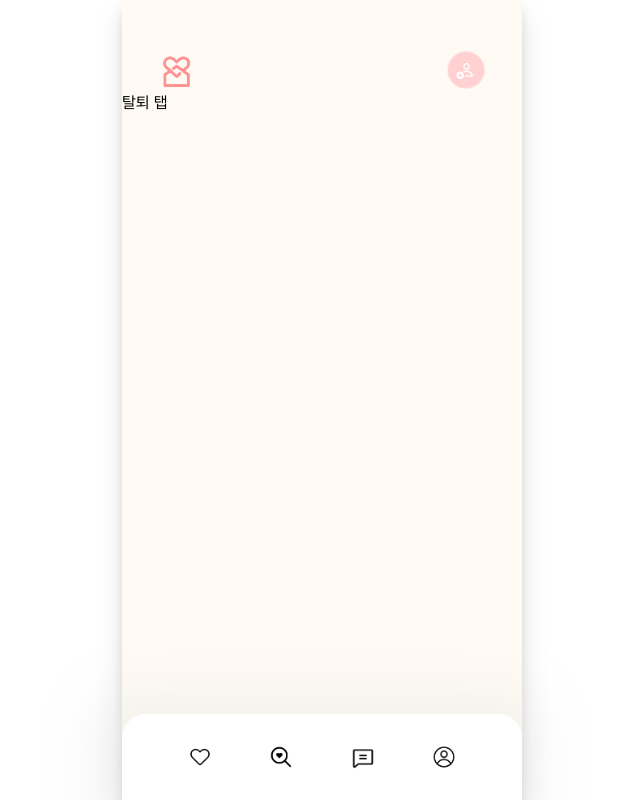
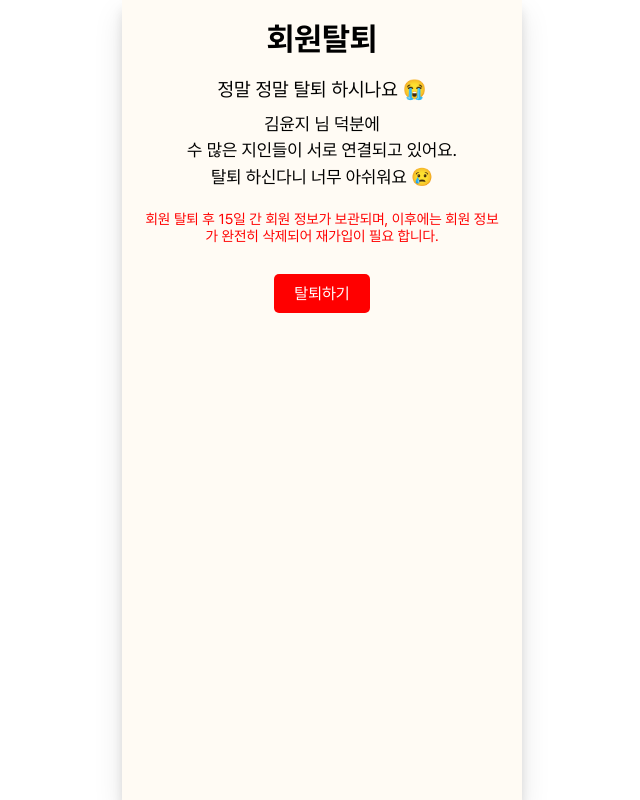
Before and after one commit to zinzin-team/zinzin, a React (Create React App) app in the folder Frontend/zin-zin/: page /leave in a window 1280 px wide. Shown: the whole page, without its empty margins (318-958 px from the left). Built offline with nearby package versions, Linux system fonts and the light colour scheme; no server answers.

Commit message:
Feat: [FE] 탈퇴 api 연결

```diff
--- a/Frontend/zin-zin/src/App.js
+++ b/Frontend/zin-zin/src/App.js
@@ -31,8 +31,8 @@ const AppContent = () => {
   const location = useLocation();
 
   // 특정 경로에서 Header와 Navbar를 숨기기
-  const hideHeaderPaths = ['/friend', '/login', '/signup', '/create-card','/update-card', '/callback'];
-  const hideNavbarPaths = ['/friend', '/login', '/signup', '/callback'];
+  const hideHeaderPaths = ['/friend', '/login', '/signup', '/create-card','/update-card', '/callback', '/leave'];
+  const hideNavbarPaths = ['/friend', '/login', '/signup', '/callback',  '/leave'];
 
   const isHeaderHidden = hideHeaderPaths.some(path => location.pathname.startsWith(path));
   const isNavbarHidden = hideNavbarPaths.some(path => location.pathname.startsWith(path));
@@ -46,13 +46,13 @@ const AppContent = () => {
         <Route path="/callback" element={<KakaoCallback />} />
         <Route path="/signup/*" element={<SignupView />} />
         <Route path="/chat" element={<ChatView />} />
-        <Route path="/leave" element={<LeaveView />} />
         {/* <Route path="/friend" element={<FriendsView />} /> */}
         <Route path="/like" element={<LikeView />} />
         <Route path="/match" element={<MatchingView />} />
         <Route path="/mypage" element={<MypageView />} />
         <Route path="/create-card" element={<CreatecardView />} />
         <Route path="/update-card" element={<UpdatecardView />} />
+        <Route path="/leave" element={<LeaveView />} />
       </Routes>
       {!isNavbarHidden && <Navbar />}
     </div>
--- a/Frontend/zin-zin/src/components/signup/Id.jsx
+++ b/Frontend/zin-zin/src/components/signup/Id.jsx
@@ -34,7 +34,7 @@ const Id = ({ userData, setUserData }) => {
         if (id.trim() && isValid) {
             try {
                 const token = sessionStorage.getItem('accessToken');
-                const response = await axios.get(`http://localhost:8080/api/member/search-id/${id}`, {
+                const response = await axios.get(`${process.env.REACT_APP_API_URL}/api/member/search-id/${id}`, {
                     headers: { accesstoken: token }
                 });
 
--- a/Frontend/zin-zin/src/components/signup/KakaoRedirect.jsx
+++ b/Frontend/zin-zin/src/components/signup/KakaoRedirect.jsx
@@ -8,7 +8,7 @@ const KakaoRedirect = () => {
 
     const handleOAuthKakao = async (code) => {
         try {
-            const response = await axios.get(`http://localhost:8080/api/oauth2/kakao/callback?code=${code}`);
+            const response = await axios.get(`${process.env.REACT_APP_API_URL}/api/oauth2/kakao/callback?code=${code}`);
             const data = response.data;
             if (data.user) {
                 console.log("로그인 성공");
@@ -16,7 +16,7 @@ const KakaoRedirect = () => {
                 sessionStorage.setItem('refreshToken', data.refreshToken);
 
                 try {
-                    const memberResponse = await axios.get('http://localhost:8080/api/member/me', {
+                    const memberResponse = await axios.get(`${process.env.REACT_APP_API_URL}/api/member/me`, {
                         headers: {
                             "Authorization": `Bearer ${data.accessToken}`,
                             "Content-Type": "application/json"
--- a/Frontend/zin-zin/src/components/signup/NameReveal.jsx
+++ b/Frontend/zin-zin/src/components/signup/NameReveal.jsx
@@ -46,7 +46,8 @@ const NameReveal = ({ userData, setUserData }) => {
             //     },
             //     body: JSON.stringify(requestData)
             // });
-            const response = await axios.post('http://localhost:8080/api/member/register', requestData, {
+
+            const response = await axios.post(`${process.env.REACT_APP_API_URL}/api/member/register`, requestData, {
                 headers: {
                     'Content-Type': 'application/json',
                 }
--- /dev/null
+++ b/Frontend/zin-zin/src/views/LeaveView.css
@@ -0,0 +1,45 @@
+.leave-container {
+    width: 100%;
+    max-width: 600px;
+    margin: 0 auto;
+    padding: 20px;
+    text-align: center;
+}
+
+.leave-title {
+    font-size: 2em;
+    font-weight: bold;
+    margin-bottom: 20px;
+}
+
+.leave-message {
+    font-size: 1.2em;
+    margin-bottom: 10px;
+}
+
+.leave-reason {
+    font-size: 1.1em;
+    margin-bottom: 20px;
+    line-height: 1.5;
+}
+
+.leave-warning {
+    font-size: 0.9em;
+    color: red;
+    margin-bottom: 30px;
+}
+
+.leave-form {
+    display: flex;
+    justify-content: center;
+}
+
+.leave-button {
+    background-color: red;
+    color: white;
+    border: none;
+    padding: 10px 20px;
+    font-size: 1em;
+    cursor: pointer;
+    border-radius: 5px;
+}
--- a/Frontend/zin-zin/src/views/LeaveView.jsx
+++ b/Frontend/zin-zin/src/views/LeaveView.jsx
@@ -1,11 +1,60 @@
-import React from "react";
+import React, { useEffect } from "react";
+import { useNavigate } from 'react-router-dom';
+import axios from "axios";
+import "./LeaveView.css";
 
 const LeaveView = () => {
+    const navigate = useNavigate();
+
+    // useEffect(() => {
+    //     const storedData = JSON.parse(sessionStorage.getItem('userData'));
+    //     if (storedData) {
+    //         setUserData(storedData);
+    //     }
+    // }, [setUserData]);
+
+    const handleDelete = async (event) => {
+        event.preventDefault();
+        const accessToken = sessionStorage.getItem("accessToken");
+
+        try {
+            const response = await axios.delete(`${process.env.REACT_APP_API_URL}/api/member/me`, {
+                headers: {
+                    Authorization: `Bearer ${accessToken}`,
+                    'Content-Type': 'application/json'
+                }
+            });
+            if (response.status === 200) {
+                alert("탈퇴가 완료되었습니다.");
+                navigate("/login");
+            } else {
+                alert("탈퇴 중 문제가 발생했습니다. 다시 시도해주세요.");
+            }
+        } catch (error) {
+            console.error("탈퇴 요청 중 에러가 발생했습니다.", error);
+            alert("탈퇴 요청 중 에러가 발생했습니다. 다시 시도해주세요.");
+        }
+    };
+
     return (
-        <div>
-            탈퇴 탭
+        <div className="leave-container">
+            <h1 className="leave-title">회원탈퇴</h1>
+            <p className="leave-message">정말 정말 탈퇴 하시나요 <span role="img" aria-label="crying">😭</span></p>
+            <p className="leave-reason">
+                김윤지 님 덕분에
+                <br />
+                수 많은 지인들이 서로 연결되고 있어요.
+                <br />
+                탈퇴 하신다니 너무 아쉬워요 <span role="img" aria-label="crying">😢</span>
+            </p>
+            <p className="leave-warning">
+                회원 탈퇴 후 15일 간 회원 정보가 보관되며, 이후에는 회원 정보가 완전히 삭제되어 재가입이 필요 합니다.
+            </p>
+            <form className="leave- form" onSubmit={handleDelete}>
+                <button type="submit" className="leave-button">탈퇴하기</button>
+            </form>
         </div>
-    )
+    );
 }
 
-export default LeaveView
+export default LeaveView;
--- a/Frontend/zin-zin/src/views/LoginView.jsx
+++ b/Frontend/zin-zin/src/views/LoginView.jsx
@@ -1,8 +1,8 @@
 import React from "react";
 
 const LoginView = () => {
-  const REST_API_KEY = '605b8f5958cd7c03b1f456fda77ab473';
-  const REDIRECT_URI = 'http://localhost:3000/callback';
+  const REST_API_KEY = process.env.REACT_APP_KAKAO_REST_API_KEY;
+  const REDIRECT_URI = process.env.REACT_APP_KAKAO_REDIRECT_URI;
   const link = `https://kauth.kakao.com/oauth/authorize?client_id=${REST_API_KEY}&redirect_uri=${REDIRECT_URI}&response_type=code&scope=profile_nickname,account_email,openid,friends,talk_message`;
 
 
```
